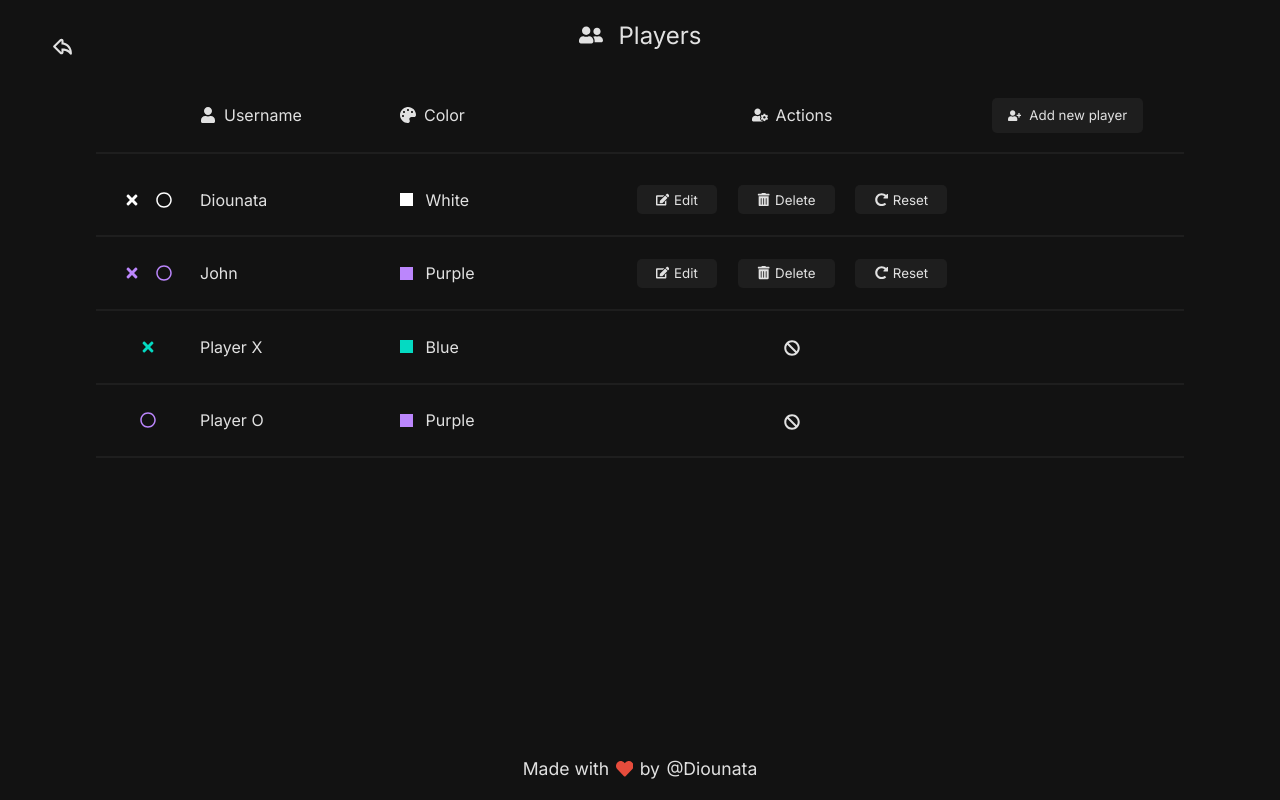
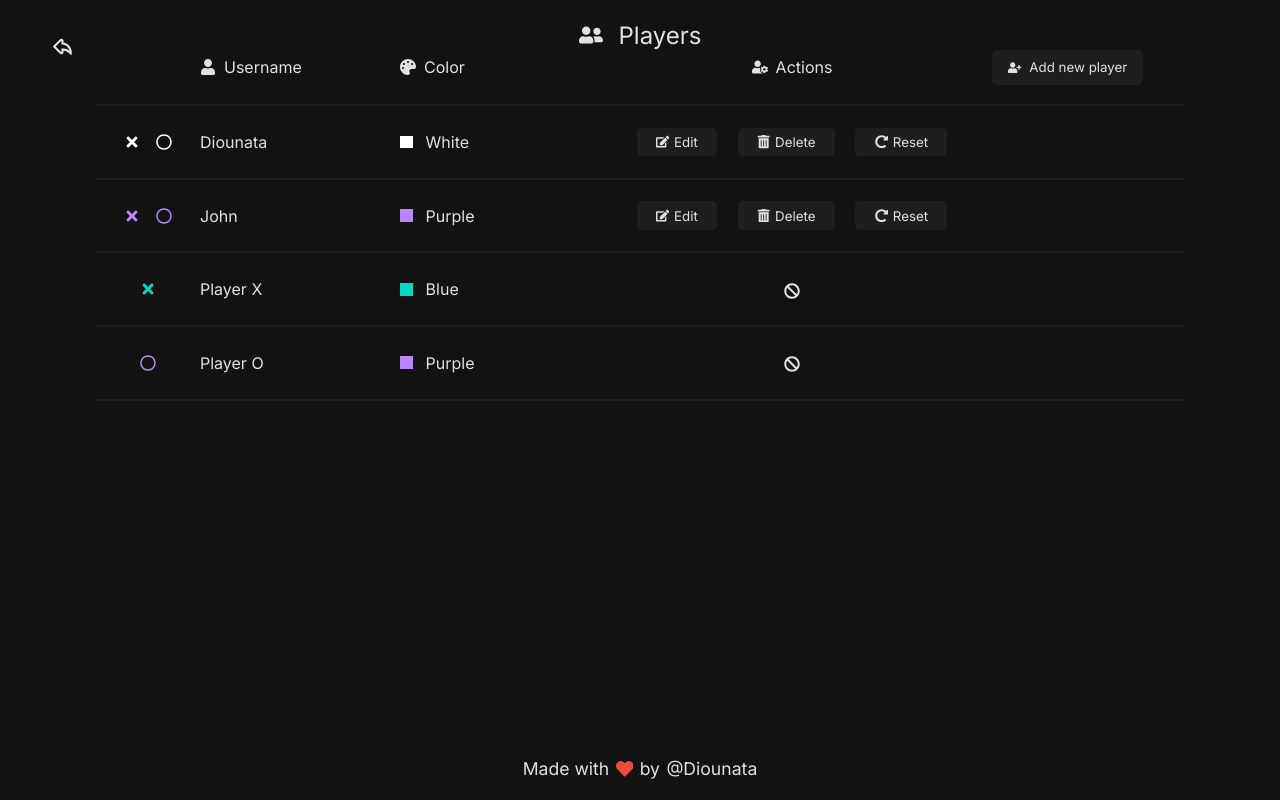
Before and after one commit to Diounata/tic-tac-toe, a Next.js app: page /players in a window 1280 px wide. Built offline with nearby package versions, Linux system fonts and the light colour scheme.

Commit message:
Fix: table scrollbar

```diff
--- a/src/styles/Leaderboard/PlayerData.module.scss
+++ b/src/styles/Leaderboard/PlayerData.module.scss
@@ -1,4 +1,9 @@
-.container > div {
+.container {
+    height: 24.5rem;
+
+    overflow: auto;
+
+    > div {
         display: grid;
         grid-template-columns: 0.5fr 1fr 1fr 1fr 1fr 1fr 1fr 1fr;
         align-items: center;
@@ -7,6 +12,7 @@
 
         padding: 1.2rem 0;
         border-bottom: 2px solid var(--light-color);
+    }
 }
 
 .username {
--- a/src/styles/Players/PlayerData.module.scss
+++ b/src/styles/Players/PlayerData.module.scss
@@ -1,4 +1,9 @@
-.container > div {
+.container {
+    height: 29rem;
+
+    overflow: auto;
+
+    > div {
         display: grid;
         grid-template-columns: 0.5fr 1fr 1fr 2fr 1fr;
         align-items: center;
@@ -13,6 +18,7 @@
         button:disabled {
             opacity: 0.4;
             cursor: not-allowed;
+        }
     }
 }
 
--- a/src/styles/Players/Players.module.scss
+++ b/src/styles/Players/Players.module.scss
@@ -1,12 +1,6 @@
 .container {
-    display: flex;
-    flex-direction: column;
-    align-items: stretch;
-    gap: 0.6rem;
+     width: 100vw;
 
-    width: 100vw;
-
-    margin-top: 3rem;
     padding: 0 6rem;
     text-align: center;
 
--- a/src/styles/main.scss
+++ b/src/styles/main.scss
@@ -10,6 +10,7 @@ body,
 html {
     background: var(--dark-color);
     color: var(--text);
+    max-height: 100vh;
 
     overflow-x: hidden;
 
```
Lines whose indentation alone changed are shown as unchanged.
